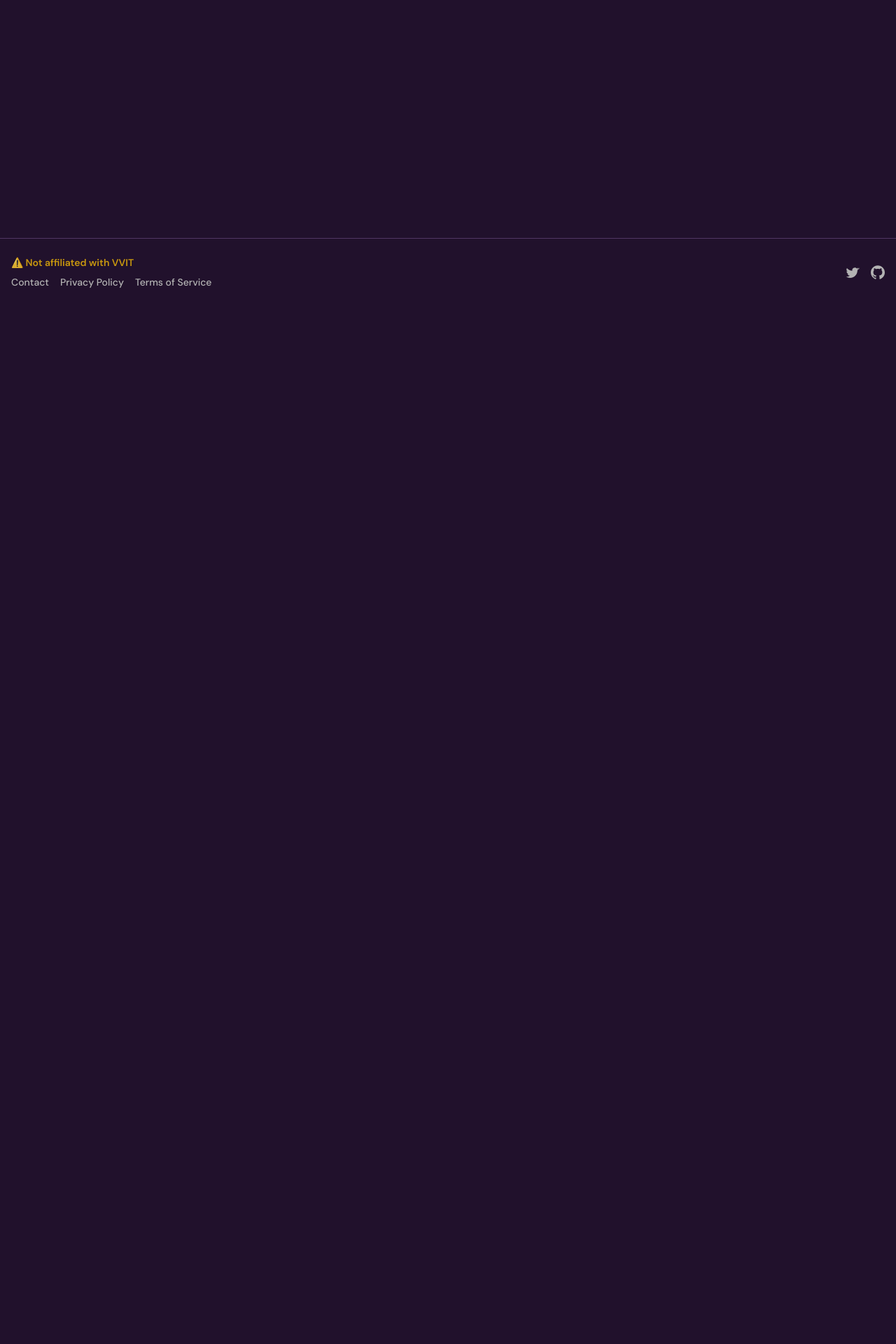
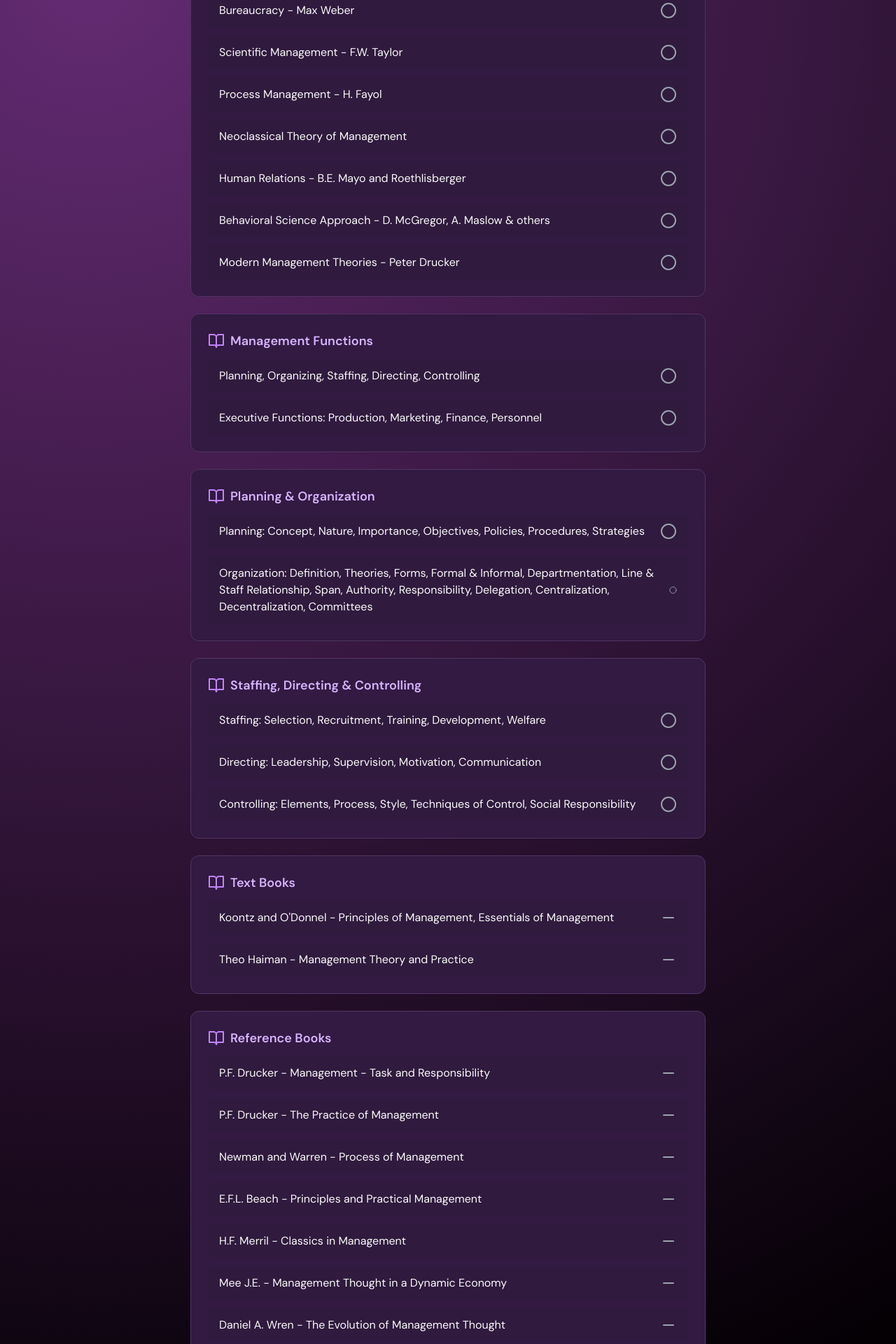
Before and after one commit to pyKinsu/VVITConnect, a Next.js app: page /bca/semester1/syllabus/104 in a window 1280 px wide. Before the commit this address had no page. Shown: the part 580-2500 px from the top of the page at 70% size. Before the commit the page ends 1017 px from the top, so only its background shows below. Built offline with nearby package versions, Linux system fonts and the light colour scheme.

Commit message:
Create page.tsx

```diff
--- /dev/null
+++ b/src/app/bca/semester1/syllabus/104/page.tsx
@@ -0,0 +1,129 @@
+"use client";
+
+import { FiCircle, FiCheckCircle, FiLoader, FiBookOpen, FiMinus } from "react-icons/fi";
+
+// ================== EDITABLE SYLLABUS DATA ==================
+const syllabusDataBCA104 = [
+  {
+    title: "Concept of Management",
+    topics: [
+      { name: "Definition, Nature, Scope, and overall view of Management", status: 0 },
+      { name: "Relation with other social sciences and industry", status: 0 },
+    ],
+  },
+  {
+    title: "Evolution of Management Thought",
+    topics: [
+      { name: "Classical Theory of Management", status: 0 },
+      { name: "Bureaucracy - Max Weber", status: 0 },
+      { name: "Scientific Management - F.W. Taylor", status: 0 },
+      { name: "Process Management - H. Fayol", status: 0 },
+      { name: "Neoclassical Theory of Management", status: 0 },
+      { name: "Human Relations - B.E. Mayo and Roethlisberger", status: 0 },
+      { name: "Behavioral Science Approach - D. McGregor, A. Maslow & others", status: 0 },
+      { name: "Modern Management Theories - Peter Drucker", status: 0 },
+    ],
+  },
+  {
+    title: "Management Functions",
+    topics: [
+      { name: "Planning, Organizing, Staffing, Directing, Controlling", status: 0 },
+      { name: "Executive Functions: Production, Marketing, Finance, Personnel", status: 0 },
+    ],
+  },
+  {
+    title: "Planning & Organization",
+    topics: [
+      { name: "Planning: Concept, Nature, Importance, Objectives, Policies, Procedures, Strategies", status: 0 },
+      { name: "Organization: Definition, Theories, Forms, Formal & Informal, Departmentation, Line & Staff Relationship, Span, Authority, Responsibility, Delegation, Centralization, Decentralization, Committees", status: 0 },
+    ],
+  },
+  {
+    title: "Staffing, Directing & Controlling",
+    topics: [
+      { name: "Staffing: Selection, Recruitment, Training, Development, Welfare", status: 0 },
+      { name: "Directing: Leadership, Supervision, Motivation, Communication", status: 0 },
+      { name: "Controlling: Elements, Process, Style, Techniques of Control, Social Responsibility", status: 0 },
+    ],
+  },
+  {
+    title: "Text Books",
+    topics: [
+      { name: "Koontz and O'Donnel - Principles of Management, Essentials of Management" },
+      { name: "Theo Haiman - Management Theory and Practice" },
+    ],
+  },
+  {
+    title: "Reference Books",
+    topics: [
+      { name: "P.F. Drucker - Management - Task and Responsibility" },
+      { name: "P.F. Drucker - The Practice of Management" },
+      { name: "Newman and Warren - Process of Management" },
+      { name: "E.F.L. Beach - Principles and Practical Management" },
+      { name: "H.F. Merril - Classics in Management" },
+      { name: "Mee J.E. - Management Thought in a Dynamic Economy" },
+      { name: "Daniel A. Wren - The Evolution of Management Thought" },
+      { name: "S.N. Banerjee - Principles of Management" },
+    ],
+  },
+];
+
+// ================== RENDER ICON FUNCTION ==================
+const renderIcon = (topic: any, sectionTitle: string) => {
+  if (sectionTitle === "Text Books" || sectionTitle === "Reference Books") {
+    return <FiMinus className="text-gray-400 w-6 h-6" />;
+  }
+
+  switch (topic.status) {
+    case 1:
+      return <FiLoader className="text-yellow-400 w-6 h-6 animate-spin-slow" />;
+    case 2:
+      return <FiCheckCircle className="text-green-400 w-6 h-6" />;
+    default:
+      return <FiCircle className="text-gray-400 w-6 h-6" />;
+  }
+};
+
+// ================== SYLLABUS COMPONENT ==================
+export default function SyllabusBCA104() {
+  return (
+    <main className="min-h-screen px-4 py-8 max-w-3xl mx-auto">
+      <h1 className="text-2xl sm:text-3xl font-bold text-center mb-8 bg-clip-text text-transparent bg-gradient-to-r from-purple-400 to-pink-500">
+        📘 BCA-104 — Principles of Management & Organization
+      </h1>
+
+      <div className="space-y-6">
+        {syllabusDataBCA104.map((section) => (
+          <div key={section.title} className="section-box text-left">
+            <h2 className="text-lg font-semibold flex items-center gap-2 mb-3 text-purple-300">
+              <FiBookOpen className="text-purple-400 w-6 h-6" /> {section.title}
+            </h2>
+            <ul className="space-y-3">
+              {section.topics.map((topic) => (
+                <li
+                  key={topic.name}
+                  className="flex items-center justify-between bg-muted/30 rounded-lg px-4 py-3 cursor-default text-sm sm:text-base"
+                >
+                  <span>{topic.name}</span>
+                  {renderIcon(topic, section.title)}
+                </li>
+              ))}
+            </ul>
+          </div>
+        ))}
+      </div>
+
+      <style>
+        {`
+          @keyframes spin-slow {
+            from { transform: rotate(0deg); }
+            to { transform: rotate(360deg); }
+          }
+          .animate-spin-slow {
+            animation: spin-slow 3s linear infinite;
+          }
+        `}
+      </style>
+    </main>
+  );
+}
```
